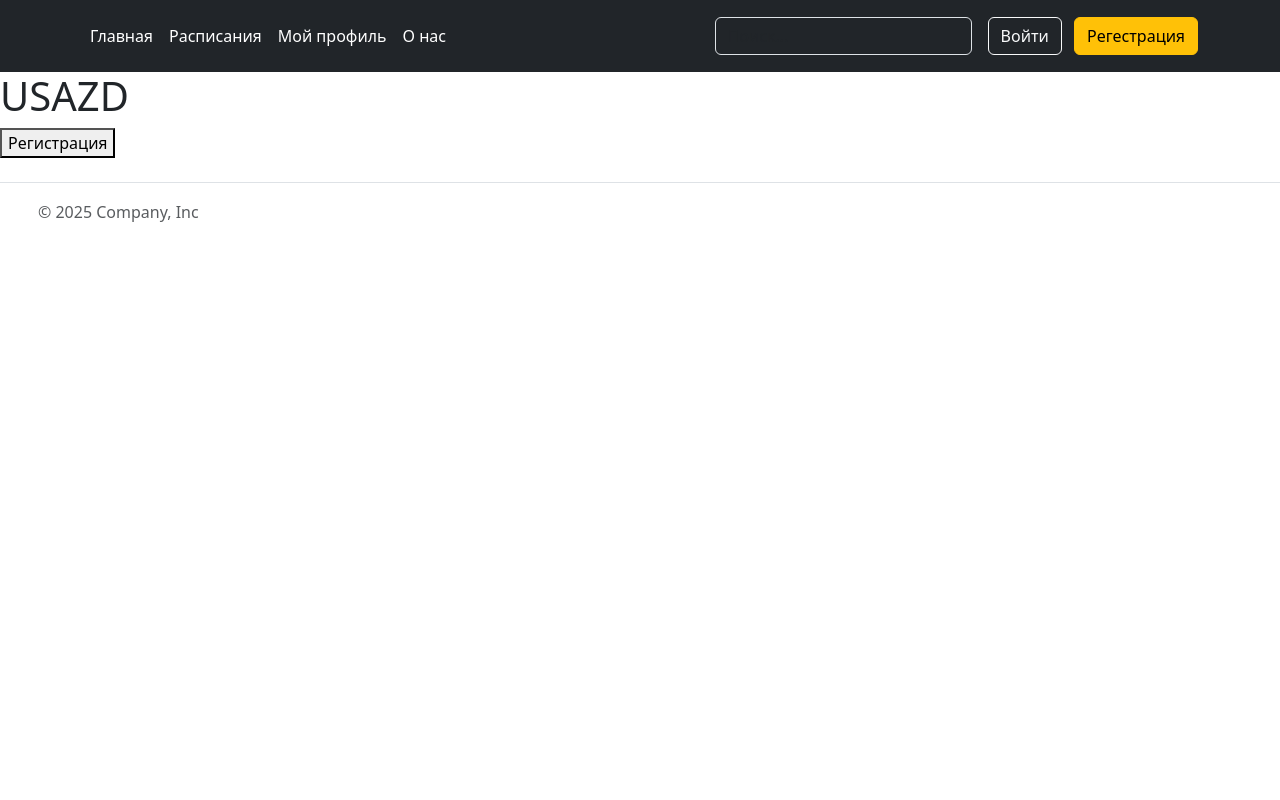
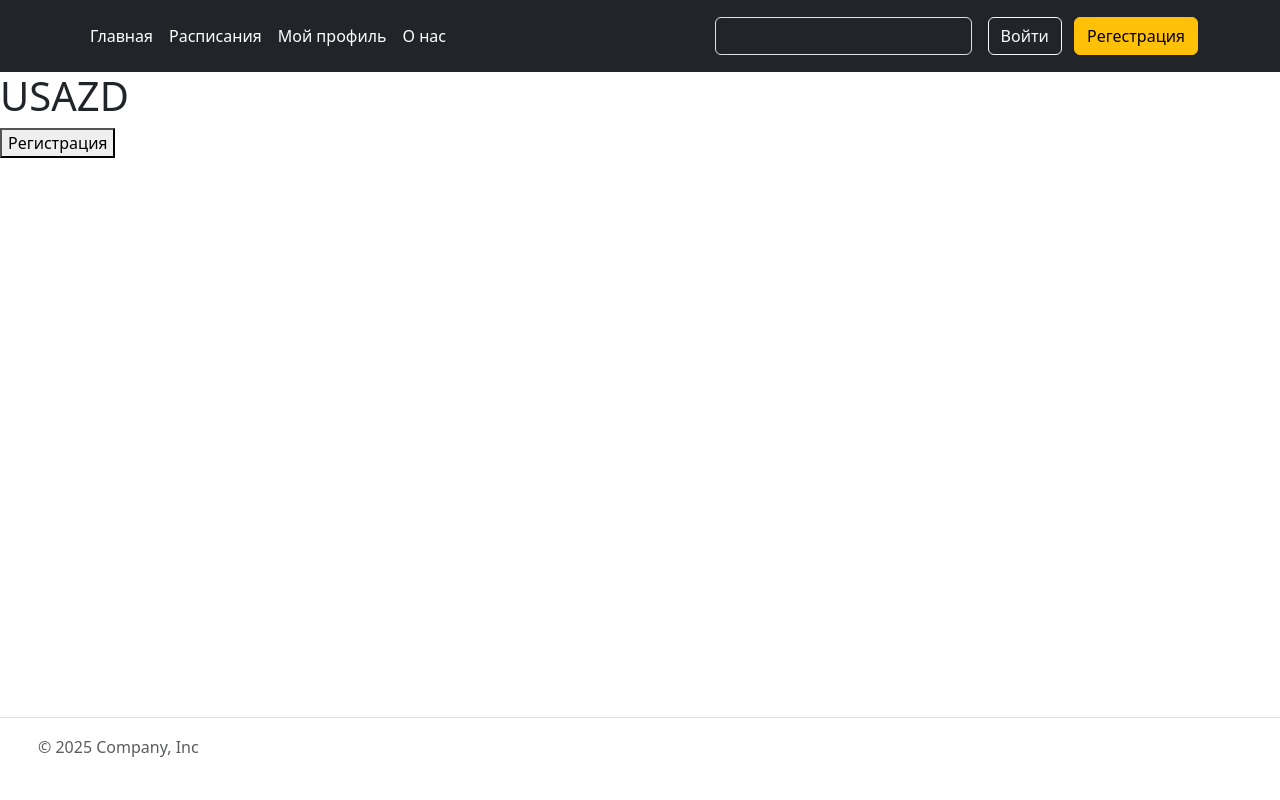
Before and after one commit to ownermorax/Usazd, a Django app: page / in a window 1280 px wide. Run offline with Django 5.2, Linux system fonts and the light colour scheme.

Commit message:
Fix the CSS and renamed the main page

```diff
--- a/USAZD/settings.py
+++ b/USAZD/settings.py
@@ -28,7 +28,12 @@ BASE_DIR = Path(__file__).resolve().parent.parent
 # SECURITY WARNING: keep the secret key used in production secret!
 SECRET_KEY = 'SECRET_KEY_REPLACED'
 
+import os
 
+STATIC_URL = '/static/'
+STATICFILES_DIRS = [
+    os.path.join(BASE_DIR, 'static'),
+]
 # SECURITY WARNING: don't run with debug turned on in production!
 DEBUG = True
 
--- a/USAZD/urls.py
+++ b/USAZD/urls.py
@@ -21,7 +21,7 @@ from django.contrib.auth.views import LogoutView, LoginView
 
 urlpatterns = [
     path('admin/', admin.site.urls),
-    path('', views.main, name='index'),
+    path('', views.main, name='main'),
     path('info/', views.info, name='info'),
     path('user-info/', views.user_info, name='user_info'),
     path('active-reservations/', views.active_reservations, name='active_reservations'),
--- a/main/templates/base.html
+++ b/main/templates/base.html
@@ -1,6 +1,6 @@
 <!DOCTYPE html>
 <html lang="en">
-
+{% load static %}
 <head>
     <meta charset="utf-8">
     <meta name="viewport" content="width=device-width, initial-scale=1">
@@ -8,7 +8,7 @@
     <link href="https://cdn.jsdelivr.net/npm/bootstrap@5.3.8/dist/css/bootstrap.min.css"
           rel="stylesheet"
           integrity="sha384-sRIl4kxILFvY47J16cr9ZwB07vP4J8+LH7qKQnuqkuIAvNWLzeN8tE5YBujZqJLB" crossorigin="anonymous">
-    <link rel="stylesheet" href="css/style.css">
+    <link rel="stylesheet" href="{% static 'css/style.css' %}">
 
 
 </head>
--- a/main/templates/css/style.css
+++ /dev/null
@@ -1,10 +0,0 @@
-html,
-body{
-    height: 100%;
-}
-
-.wrapper{
-    min-height: 100%;
-    display: flex;
-    flex-direction: column;
-}
--- a/main/templates/info.html
+++ b/main/templates/info.html
@@ -1,6 +1,7 @@
 {% extends "base.html" %}
 
 {% block content %}
+<div class = "text--base">
     <span>О проекте «USAZD»</span>
     <br><br>
 
@@ -30,4 +31,5 @@
     <br>
     <span>Сделать передвижение на электричках таким же удобным и предсказуемым, как полёты на самолётах. Потому что миллионы людей ездят на электричках каждый день, и они заслуживают лучшего сервиса!</span>
     <br><br>
+</div>
 {% endblock %}
--- a/main/views/main_page.py
+++ b/main/views/main_page.py
@@ -8,4 +8,4 @@ def main(request):
     :param request: HttpRequest
     :returns: HttpResponse с шаблоном index.html
     """
-    return render(request, 'index.html')
+    return render(request, 'main.html')
--- /dev/null
+++ b/static/css/style.css
@@ -0,0 +1,24 @@
+html,
+body{
+    height: 100%;
+}
+
+.wrapper {
+    min-height: 100vh;
+    display: flex;
+    flex-direction: column;
+}
+
+main {
+    flex: 1 0 auto;
+}
+
+footer {
+    flex-shrink: 0;
+}
+
+
+.text--base{
+    font-size: 16px;
+    line-height: 24px;
+}
```
Also changed, not shown: main/templates/main.html (renamed from main/templates/index.html). Lines whose indentation alone changed are shown as unchanged.
